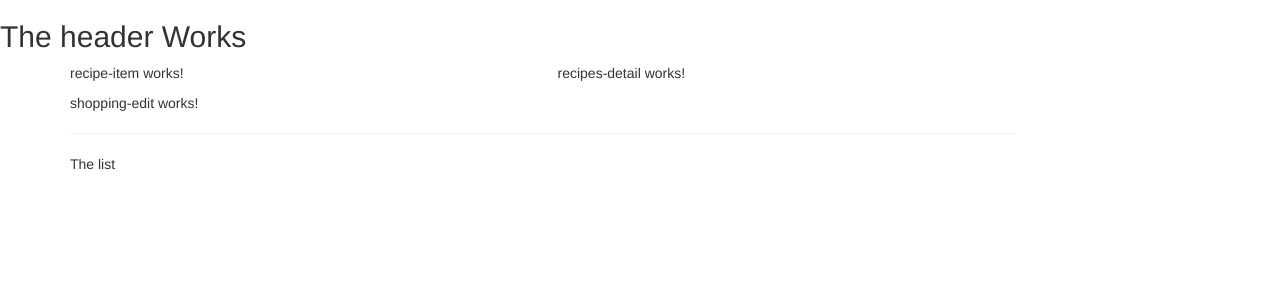
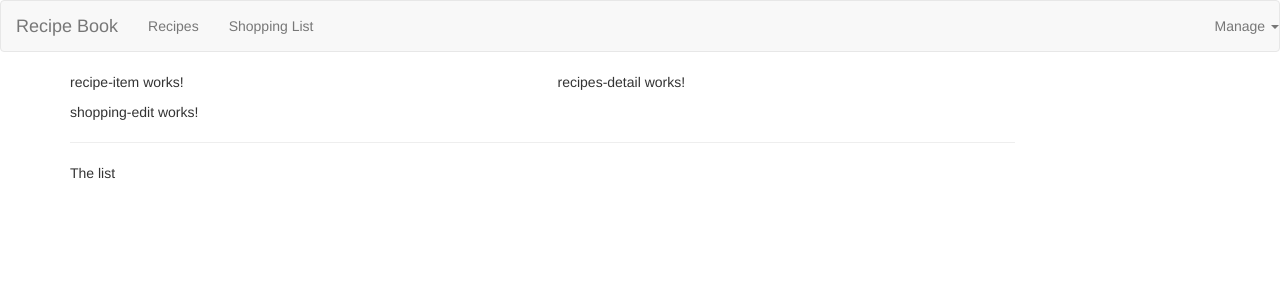
Before and after one commit to emanuelcovaci/recipe-book, an Angular app in the folder recipe-book/: page / in a window 1280 px wide. Shown: the top 300 px of the page. Built offline with nearby package versions, Linux system fonts and the light colour scheme.

Commit message:
Adding a navigation bar

```diff
--- a/recipe-book/src/app/header/header.component.html
+++ b/recipe-book/src/app/header/header.component.html
@@ -1,3 +1,33 @@
-<h2>
-  The header Works
-</h2>
+
+<nav class="navbar navbar-default">
+  <div class="container-fuid">
+    <div class="navbar-header">
+      <a href="#" class="navbar-brand">Recipe Book</a>
+    </div>
+    <div class="navbar-default" >
+      <ul class=" nav navbar-nav">
+        <li>
+          <a href="#">Recipes</a>
+        </li>
+          <li>
+            <a href="#">Shopping List</a>
+          </li>
+      </ul>
+      <ul class="nav navbar-nav navbar-right">
+        <li class="dropdown">
+          <a href="#" class="dropdown-toggle" role="button">Manage
+          <span class="caret"></span>
+          </a>
+          <ul class="dropdown-menu">
+            <li>
+              <a href="#">Save Data</a>
+            </li>
+            <li>
+              <a href="#">Fetch Data</a>
+            </li>
+          </ul>
+        </li>
+      </ul>
+    </div>
+  </div>
+</nav>
```
Also changed, not shown: recipe-book/src/app/app.component.html (line endings or trailing spaces).
